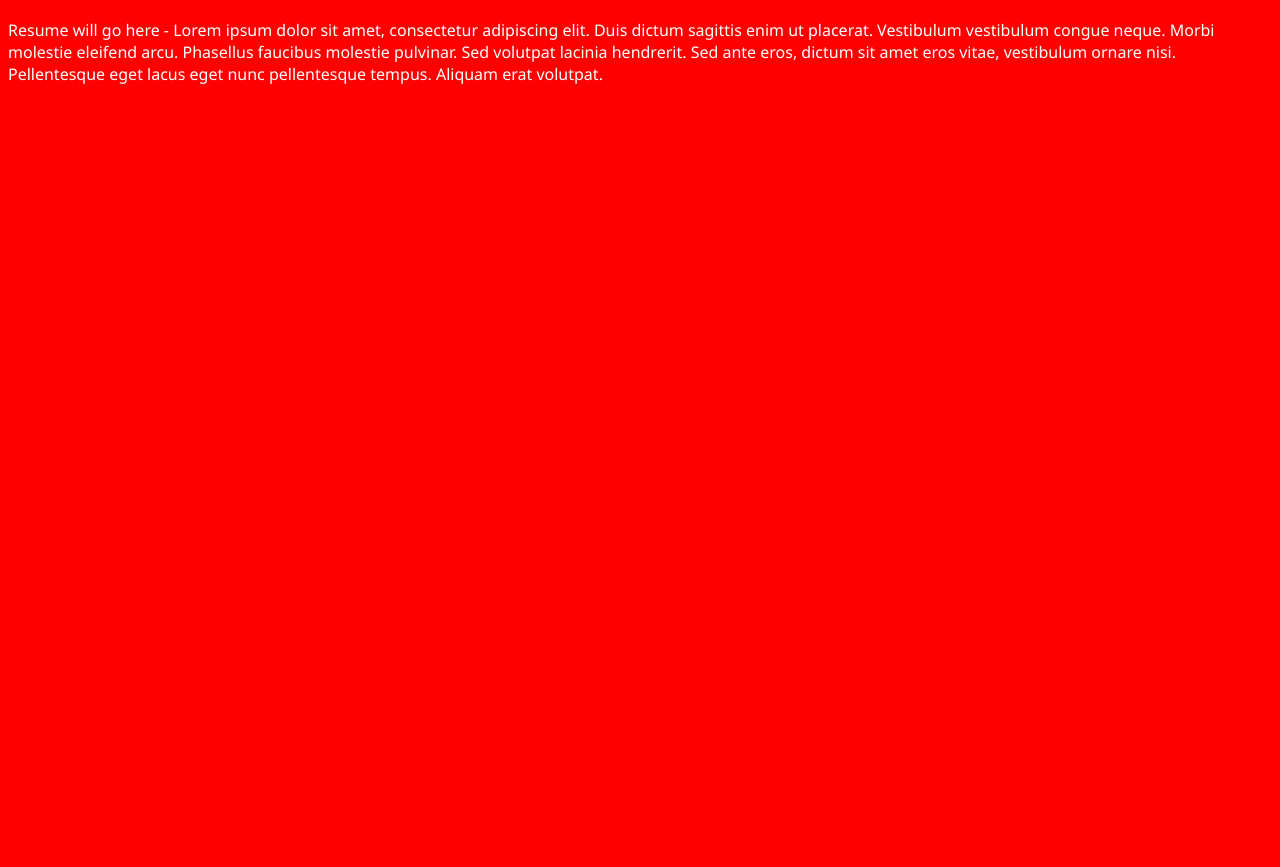
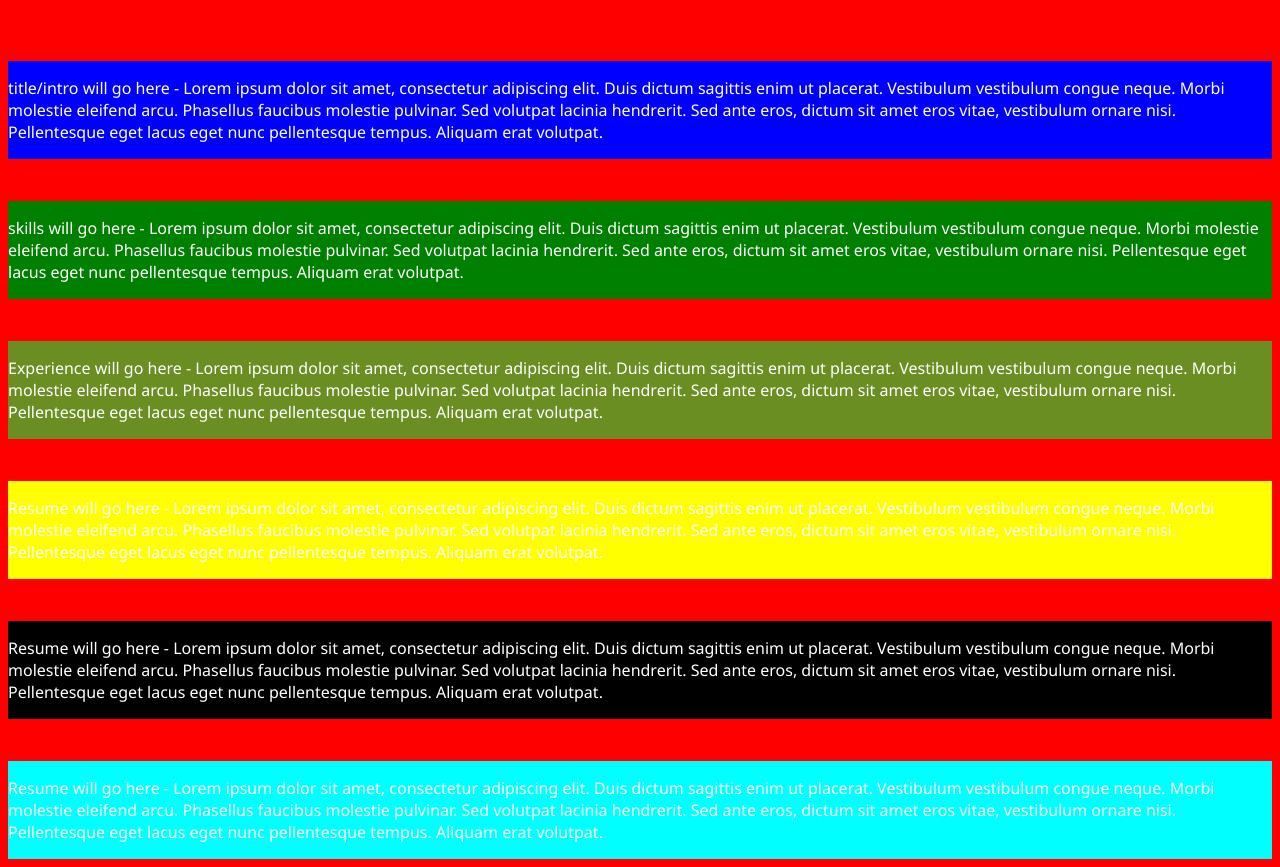
Before and after one commit to kcolter/ePortfolio, a plain HTML site: page resume.html in a window 1280 px wide. Shown: the part 175-1042 px from the top of the page. Before the commit the page ends 800 px from the top, so only its background shows below. Drawn offline with Linux system fonts and the light colour scheme.

Commit message:
added id's to resume.html, wrote some CSS

```diff
--- a/portfolio_layout.css
+++ b/portfolio_layout.css
@@ -0,0 +1,43 @@
+@charset "UTF-8";
+/*
+Author: Keegan Colter
+Date: Feb 16, 2023
+*/
+
+#resumeTop {
+    display: grid;
+    gap: 42px;
+    grid-auto-rows: 3;
+    grid-auto-columns: 3;
+
+}
+
+#resume1 {
+    float: left;
+    background-color: blue;
+}
+
+#resume2 {
+    float: right;
+    background-color: green;
+}
+
+#resume3 {
+    float: right;
+    background-color:olivedrab;
+}
+
+#resume4 {
+    float: right;
+    background-color: yellow;
+}
+
+#resume5 {
+    float: right;
+    background-color: black;
+}
+
+#resume6 {
+    float: right;
+    background-color: aqua;
+}
--- a/resume.html
+++ b/resume.html
@@ -3,8 +3,8 @@
 <html lang="en">
     <head>
         <title>Resume</title>
+        <link rel="stylesheet" type="text/css" href="portfolio_layout.css">
         <link rel="stylesheet" type="text/css" href="portfolio_base.css">
-        <link rel="stylesheet" type="text/css" href="portfolio_layout.css">
     </head>
     <body id="resumeBody">
         <div>
@@ -14,11 +14,34 @@
             <a href="./skills.html">Skills</a>
             <a href="./future.html">Plans</a>
         </div>
-        <div>
+        <div id="resumeTop">
             <h1>Resume</h1>
-                <div>
+                <div id="resume1">
+                    <p>title/intro will go here - Lorem ipsum dolor sit amet, consectetur adipiscing elit. Duis dictum sagittis enim ut placerat. Vestibulum vestibulum congue neque. Morbi molestie eleifend arcu. Phasellus faucibus molestie pulvinar. Sed volutpat lacinia hendrerit. Sed ante eros, dictum sit amet eros vitae, vestibulum ornare nisi. Pellentesque eget lacus eget nunc pellentesque tempus. Aliquam erat volutpat.</p>
+                </div>
+
+                <div id="resume2">
+                    <p>skills will go here - Lorem ipsum dolor sit amet, consectetur adipiscing elit. Duis dictum sagittis enim ut placerat. Vestibulum vestibulum congue neque. Morbi molestie eleifend arcu. Phasellus faucibus molestie pulvinar. Sed volutpat lacinia hendrerit. Sed ante eros, dictum sit amet eros vitae, vestibulum ornare nisi. Pellentesque eget lacus eget nunc pellentesque tempus. Aliquam erat volutpat.</p>
+                </div>
+
+                <div id="resume3">
+                    <p>Experience will go here - Lorem ipsum dolor sit amet, consectetur adipiscing elit. Duis dictum sagittis enim ut placerat. Vestibulum vestibulum congue neque. Morbi molestie eleifend arcu. Phasellus faucibus molestie pulvinar. Sed volutpat lacinia hendrerit. Sed ante eros, dictum sit amet eros vitae, vestibulum ornare nisi. Pellentesque eget lacus eget nunc pellentesque tempus. Aliquam erat volutpat.</p>
+                </div>
+
+                <div id="resume4">
                     <p>Resume will go here - Lorem ipsum dolor sit amet, consectetur adipiscing elit. Duis dictum sagittis enim ut placerat. Vestibulum vestibulum congue neque. Morbi molestie eleifend arcu. Phasellus faucibus molestie pulvinar. Sed volutpat lacinia hendrerit. Sed ante eros, dictum sit amet eros vitae, vestibulum ornare nisi. Pellentesque eget lacus eget nunc pellentesque tempus. Aliquam erat volutpat.</p>
                 </div>
+
+                <div id="resume5">
+                    <p>Resume will go here - Lorem ipsum dolor sit amet, consectetur adipiscing elit. Duis dictum sagittis enim ut placerat. Vestibulum vestibulum congue neque. Morbi molestie eleifend arcu. Phasellus faucibus molestie pulvinar. Sed volutpat lacinia hendrerit. Sed ante eros, dictum sit amet eros vitae, vestibulum ornare nisi. Pellentesque eget lacus eget nunc pellentesque tempus. Aliquam erat volutpat.</p>
+                </div>
+
+                <div id="resume6">
+                    <p>Resume will go here - Lorem ipsum dolor sit amet, consectetur adipiscing elit. Duis dictum sagittis enim ut placerat. Vestibulum vestibulum congue neque. Morbi molestie eleifend arcu. Phasellus faucibus molestie pulvinar. Sed volutpat lacinia hendrerit. Sed ante eros, dictum sit amet eros vitae, vestibulum ornare nisi. Pellentesque eget lacus eget nunc pellentesque tempus. Aliquam erat volutpat.</p>
+                </div>
+
+
+
             </div>
         </div>
     </body>
```
